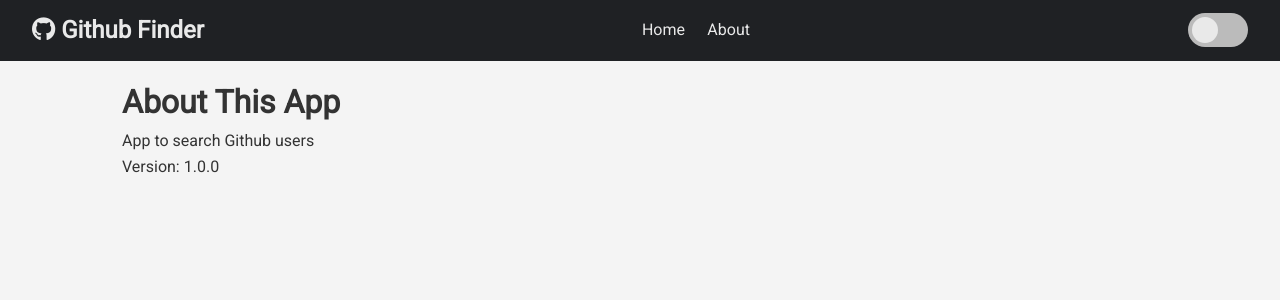
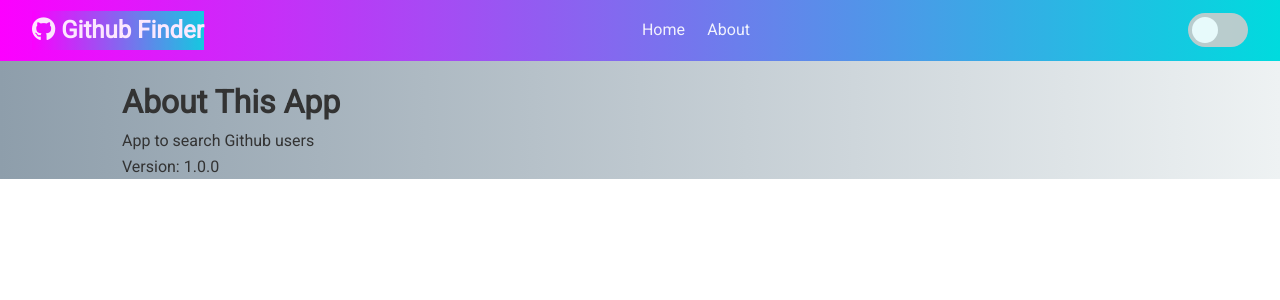
Before and after one commit to hayderjebur/React-Github-Finder, a React (Create React App) app: page /about in a window 1280 px wide. Shown: the top 300 px of the page. Built offline with nearby package versions, Linux system fonts and the light colour scheme.

Commit message:
change theme color

```diff
--- a/src/App.css
+++ b/src/App.css
@@ -491,15 +491,13 @@ input:checked + .slider:before {
 }
 
 .bgdark {
-  background: linear-gradient(to bottom, #000428, #101213);
-  height: 100vh;
+  background: linear-gradient(to right, #fc00ff, #00dbde);
 }
 .bglight {
-  background-color: var(--light-color);
-  height: 100vh;
+  background: linear-gradient(to right, #8e9eab, #eef2f3);
 }
 .navdark {
-  background: #1f2124;
+  background: linear-gradient(to right, #fc00ff, #00dbde);
   color: white;
 }
 .navlight {
```
